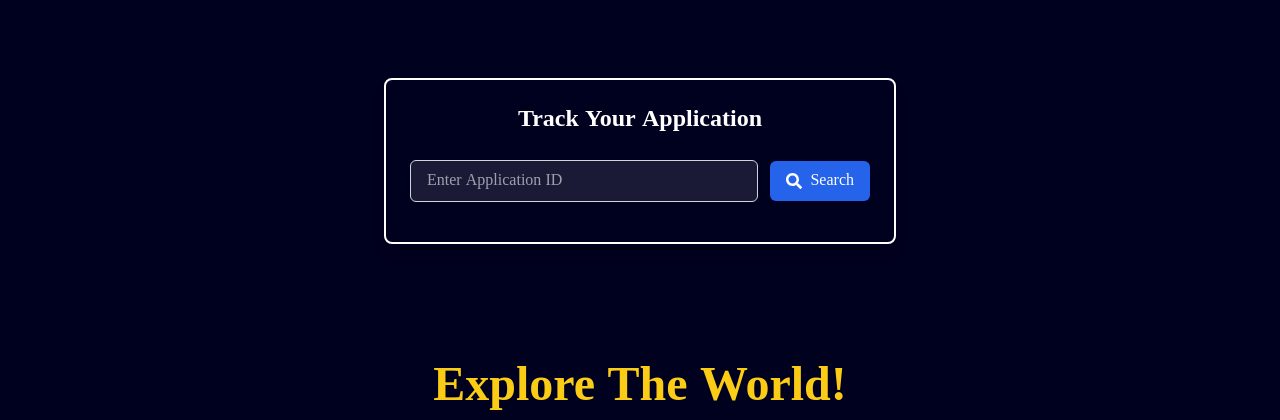
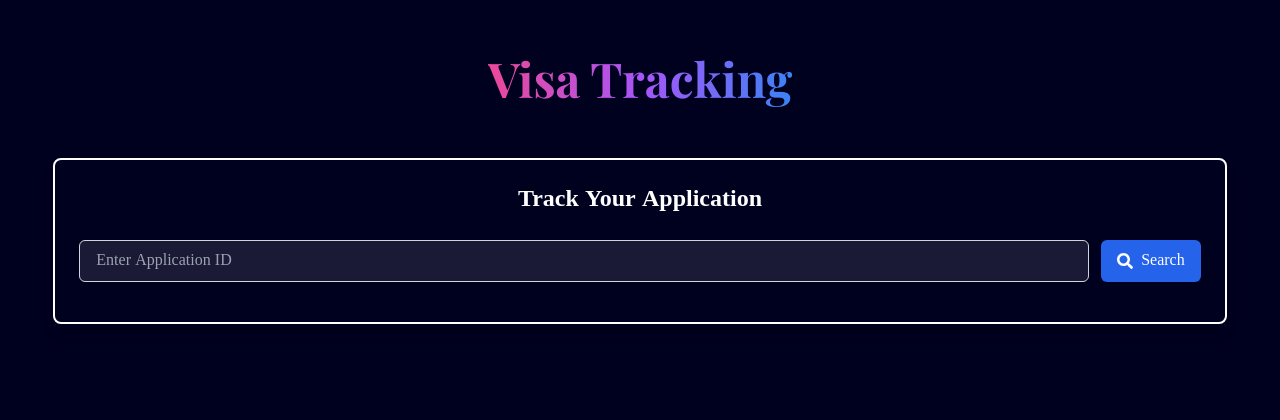
Before and after one commit to akweb69/VisaQuest-Updated, a React (Vite) app: page / in a window 1280 px wide. Shown: the part 1677-2097 px from the top of the page. Built offline with nearby package versions, Linux system fonts and the light colour scheme; no server answers; a web font is replaced by a local one.

Commit message:
visa tracking section alignment fix

```diff
--- a/src/Components/ApplicationTracker.jsx
+++ b/src/Components/ApplicationTracker.jsx
@@ -41,12 +41,15 @@ const ApplicationTracker = ({ darkMode }) => {
     };
 
     return (
-        <div className={`py-20 flex flex-col justify-center items-center ${!darkMode ? "bg-[rgb(0,0,31)]" : "bg-white"} text-white`}>
-            <div className={`md:max-w-lg w-11/12 mx-auto p-6 ${!darkMode ? "bg-[rgb(0,0,31)] text-white" : "bg-base-200 text-black"} shadow-lg rounded-lg border-2 border-[#fff]`}>
+        <div className={`py-14 flex flex-col justify-center items-center  ${!darkMode ? "bg-[rgb(0,0,31)]" : "bg-white"} text-white`}>
+            <div className="text-transparent bg-gradient-to-r from-pink-500 font-quest via-purple-500 to-blue-500 pb-14  bg-clip-text text-3xl md:text-5xl font-bold">
+                Visa  Tracking
+            </div>
+            <div className={`border w-11/12 mx-auto p-6 ${!darkMode ? "bg-[rgb(0,0,31)] text-white" : "bg-base-200 text-black"} shadow-lg rounded-lg border-2 border-[#fff]`}>
                 <h1 className="text-2xl font-bold text-center mb-6">
                     Track Your Application
                 </h1>
-                <div className="flex flex-col md:flex-row items-center gap-3 mb-4">
+                <div className="flex flex-col md:flex-row items-cent er gap-3 mb-4">
                     <input
                         type="text"
                         placeholder="Enter Application ID"
@@ -74,7 +77,8 @@ const ApplicationTracker = ({ darkMode }) => {
                 {/* Application Details */}
                 {!loading && applyData && (
                     <div className="w-full border rounded-lg border-purple-900 bg-[rgba(19,24,46,0.6)] mt-4">
-                        <img src={applyData?.countryImg} alt="Country" className="w-full" />
+
+                        <img src={applyData?.countryImg} alt="Country" className="w-full h-[220px] md:h-[500px]" />
                         <div className="flex gap-2 pt-5 justify-between p-4 items-center">
                             <div>
                                 <h1>
@@ -95,6 +99,7 @@ const ApplicationTracker = ({ darkMode }) => {
                                     className="rounded-full"
                                     src={User?.photoURL}
                                     alt="User"
+                                    referrerPolicy="no-referrer"
                                 />
                             </div>
                         </div>
```
